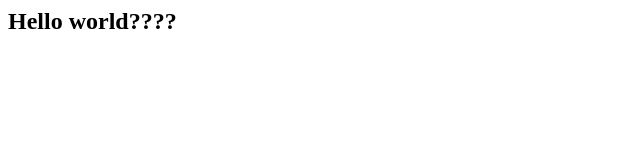
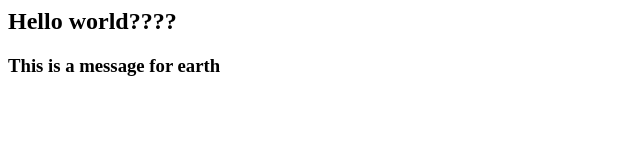
Before and after one commit to brandonrich/git_demo, a plain HTML site: page index.html in a window 1280 px wide. Shown: the whole page, without its empty margins (0-640 px from the left). Drawn offline with Linux system fonts and the light colour scheme.

Commit message:
added message under the header

```diff
--- a/index.html
+++ b/index.html
@@ -1 +1,2 @@
 <h2>Hello world????</h2>
+<h3>This is a message for earth</h3>
```
